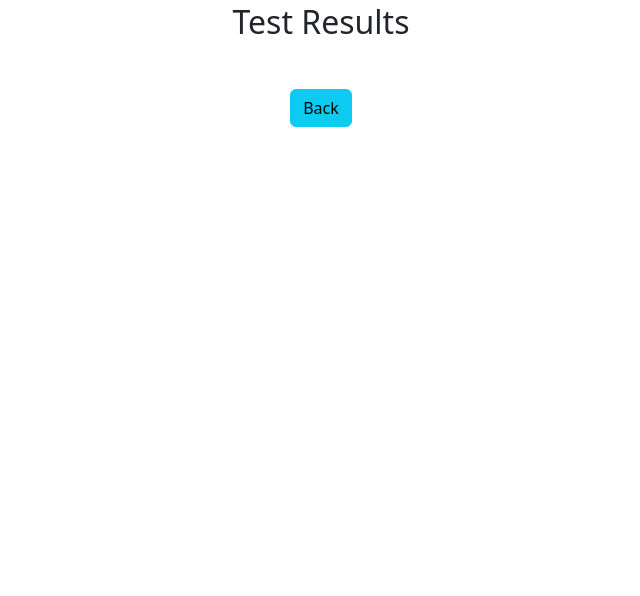
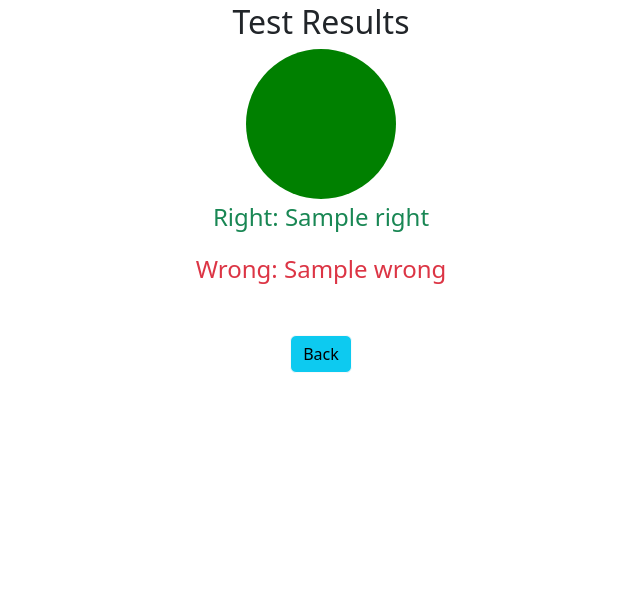
Before and after one commit to zelwake/appcaf, a Flask app: template app/templates/results.html in a window 1280 px wide. Shown: the part 204-800 px from the top of the page, without its empty margins (319-959 px from the left). Run offline with Flask 3, Linux system fonts and the light colour scheme; the template is opened without the code that fills it: most values are stand-ins (such as "Sample title", 1, 10 or a date in 2020); parts of the project's set-up code (start-up, migrations or seed data) failed here and were passed over.

Commit message:
graph for result page

```diff
--- a/app/static/styles.css
+++ b/app/static/styles.css
@@ -1,6 +1,30 @@
 .flag-ico {
     max-width: 5rem;
     box-shadow: 0 0 10px 5px #CCC;
+}
+
+.arrow {
+    transform: rotate(90deg);
+    color: black;
+}
+
+.graph-circle {
+    width: 150px;
+    aspect-ratio: 1 / 1;
+    margin-right: auto;
+    margin-left: auto;
+    position: relative;
+    display: flex;
+    align-items: center;
+    justify-content: center;
+}
+
+.graph-circle:after {
+    content: "";
+    position: absolute;
+    inset: 0;
+    border-radius: 50%;
+    background: conic-gradient(green 0deg, green calc(var(--p)*1%), red calc(var(--p)*1%), red 360deg);
 }
 
 .results-table {
--- a/app/templates/partials/results.html
+++ b/app/templates/partials/results.html
@@ -5,7 +5,9 @@
          alt="{{ content.language_from }}"
          class="flag-ico"
     >
-    &triangleright;
+    <div class="arrow">
+        <img src="{{ url_for('static', filename='/public/flags/triangle.svg') }}" alt="triangle">
+    </div>
     <img src="{{ url_for('static', filename='/public/flags/' + content.language_to + '.svg') }}"
          alt="{{ content.language_to }}"
          class="flag-ico"
@@ -13,6 +15,12 @@
 </div>
 
 <h2 class="text-center mt-4">Test Results</h2>
+
+<div class="graph px-4">
+    <div class="graph-circle" style="--p: {{ content.right / content.rounds * 100 }}"></div>
+    <p class="text-success text-center fs-4">Right: {{ content.right }}</p>
+    <p class="text-danger text-center fs-4">Wrong: {{ content.wrong }}</p>
+</div>
 
 <div class="results-table mt-4">
     {% for key in range(content.rounds + 1) %}
@@ -26,9 +34,9 @@
                         {{ content[key].answer_two | capitalize }}
                     {% endif %}
                 </p>
-                <div class="{% if content[key].try == 2 and not content[key].answer_two == None and not content[key].answer_two in content[key].word_to %}
+                <div class="{% if content[key].try == 2 and not content[key].answer_two == None and content[key].answer_two not in content[key].word_to %}
                     bg-danger{% else %}bg-success{% endif %} bg-gradient">
-                    {% if content[key].try == 2 and not content[key].answer_two == None and not content[key].answer_two in content[key].word_to %}
+                    {% if content[key].try == 2 and not content[key].answer_two == None and content[key].answer_two not in content[key].word_to %}
                         <p class="text-center text-light">{{ content[key].word_to | capitalize }}</p>
                     {% endif %}
                 </div>
@@ -37,4 +45,4 @@
     {% endfor %}
 </div>
 
-<button hx-get="/app/test" hx-target="main" type="button" class="btn btn-info text-black mt-4 mx-auto d-block mb-4">Back</button>
+<button hx-get="/app/test" hx-target="main" type="button" class="btn btn-info text-black mt-4 mx-auto d-block mb-4 border border-light">Back</button>
```
Also changed, not shown: app/blueprints/test.py (+8 -1 lines), app/static/public/flags/triangle.svg (added).
